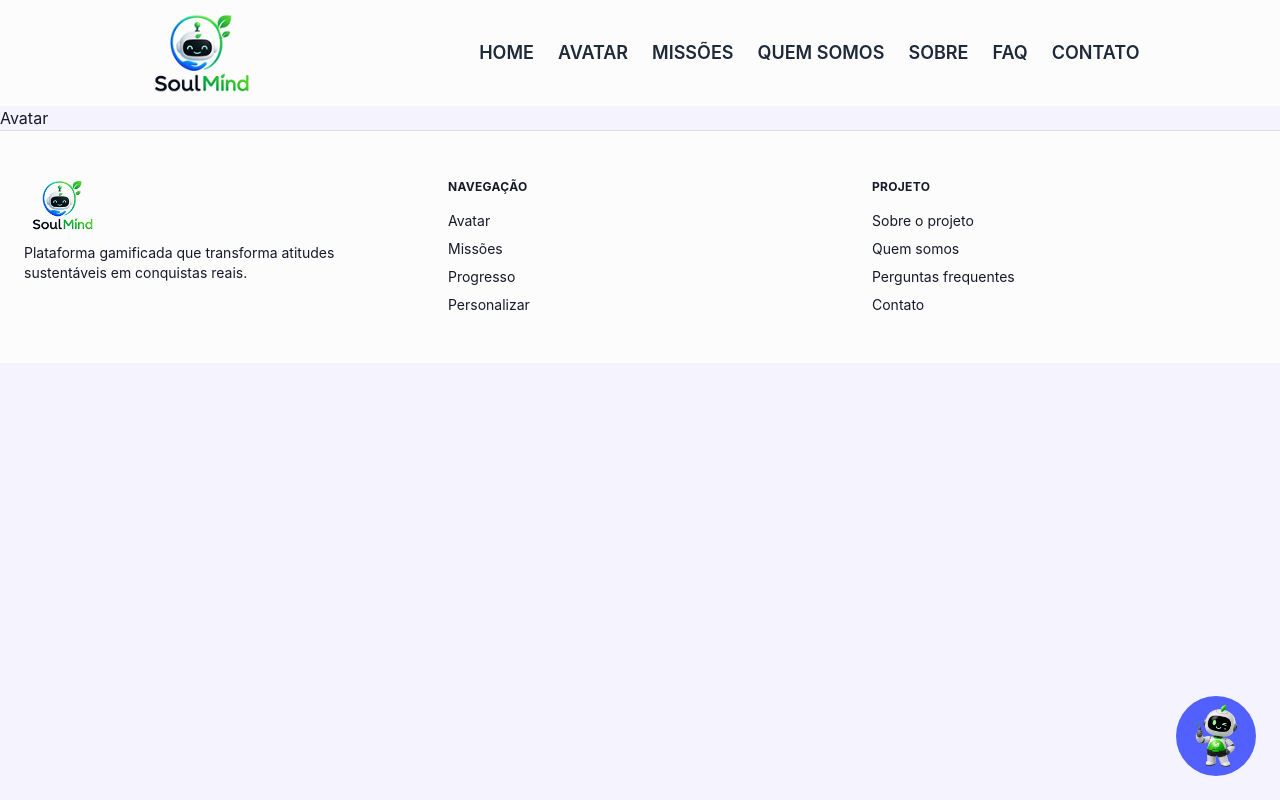
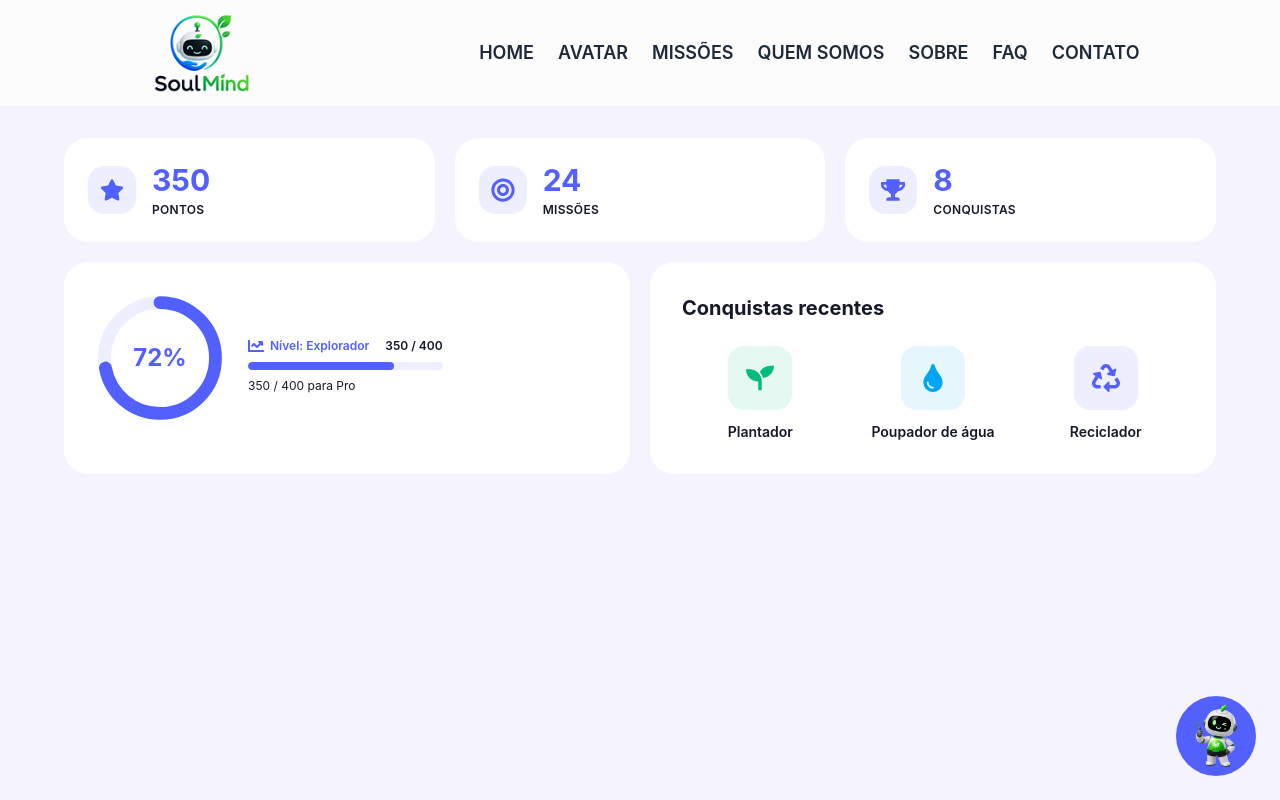
Before and after one commit to SoulMind-FIAP/Sprint3-SoulMind, a React (Vite) app in the folder SoulMind/: page /avatar in a window 1280 px wide. Shown: the top 800 px of the page. Built offline with nearby package versions, Linux system fonts and the light colour scheme.

Commit message:
feat: sessão de progresso

```diff
--- a/SoulMind/src/pages/Avatar/index.tsx
+++ b/SoulMind/src/pages/Avatar/index.tsx
@@ -1,7 +1,176 @@
+import { useState } from "react";
+import {FaStar,FaBullseye,FaTrophy,FaSeedling,FaTint,FaRecycle,FaChartLine,FaLock,FaCheck,FaUndo,FaHeart,} from "react-icons/fa";
+import {avatares,niveis} from "../../data/DadosAvatar";
+
 export default function Avatar() {
+  const pontosUsuario = 350;
+  const [avatarEscolhido, setAvatarEscolhido] = useState(1);
+  const nivelAtual =
+    [...niveis]
+      .reverse()
+      .find((nivel) => pontosUsuario >= nivel.min) ??
+    niveis[0];
+  const indiceNivel = niveis.findIndex(
+    (nivel) => nivel.nome === nivelAtual.nome
+  );
+  const proximoNivel = niveis[indiceNivel + 1];
+  const progressoNivel = proximoNivel
+    ? ((pontosUsuario - nivelAtual.min) /
+        (proximoNivel.min - nivelAtual.min)) *
+      100
+    : 100;
+  const avatarAtual = avatares.find(
+    (avatar) => avatar.id === avatarEscolhido
+  );
+  const progressoGeral = 72;
+  const raio = 52;
+  const circunferencia = 2 * Math.PI * raio;
+  const deslocamento =
+    circunferencia * (1 - progressoGeral / 100);
   return (
-    <div>
-      <p>Avatar</p>
-    </div>
+    <div className=" mt-8 min-h-screen bg-background w-9/10 m-auto">
+        <section className="  grid gap-5 sm:grid-cols-3">
+          <div className="rounded-3xl bg-card p-6 shadow-soft">
+            <div className="flex items-center gap-4">
+              <div className="flex h-12 w-12 items-center justify-center rounded-2xl bg-primary/10">
+                <FaStar className="h-6 w-6 fill-primary text-primary" />
+              </div>
+              <div>
+                <p className="text-3xl font-bold text-primary">
+                  {pontosUsuario}
+                </p>
+                <p className="mt-1 text-xs font-semibold uppercase tracking-wide text-muted-foreground">
+                  Pontos
+                </p>
+              </div>
+            </div>
+          </div>
+          <div className="rounded-3xl bg-card p-6 shadow-soft">
+            <div className="flex items-center gap-4">
+              <div className="flex h-12 w-12 items-center justify-center rounded-2xl bg-primary/10">
+                <FaBullseye className="h-6 w-6 text-primary" />
+              </div>
+              <div>
+                <p className="text-3xl font-bold text-primary">
+                  24
+                </p>
+                <p className="mt-1 text-xs font-semibold uppercase tracking-wide text-muted-foreground">
+                  Missões
+                </p>
+              </div>
+            </div>
+          </div>
+          <div className="rounded-3xl bg-card p-6 shadow-soft">
+            <div className="flex items-center gap-4">
+              <div className="flex h-12 w-12 items-center justify-center rounded-2xl bg-primary/10">
+                <FaTrophy className="h-6 w-6 text-primary" />
+              </div>
+              <div>
+                <p className="text-3xl font-bold text-primary">
+                  8
+                </p>
+                <p className="mt-1 text-xs font-semibold uppercase tracking-wide text-muted-foreground">
+                  Conquistas
+                </p>
+              </div>
+            </div>
+          </div>
+        </section>
+        <section className="mt-5 grid gap-5 lg:grid-cols-2">
+          <div className="rounded-3xl bg-card p-6 shadow-soft sm:p-8">
+            <div className="flex flex-col items-center gap-6 sm:flex-row">
+              <div className="relative h-32 w-32 shrink-0">
+                <svg
+                  viewBox="0 0 120 120"
+                  className="h-full w-full -rotate-90">
+                  <circle
+                    cx="60"
+                    cy="60"
+                    r={raio}
+                    fill="none"
+                    stroke="currentColor"
+                    strokeWidth="12"
+                    className="text-primary/10"/>
+                  <circle
+                    cx="60"
+                    cy="60"
+                    r={raio}
+                    fill="none"
+                    stroke="currentColor"
+                    strokeWidth="12"
+                    strokeLinecap="round"
+                    strokeDasharray={circunferencia}
+                    strokeDashoffset={deslocamento}
+                    className="text-primary"/>
+                </svg>
+                <span className="absolute inset-0 flex items-center justify-center text-2xl font-bold text-primary">
+                  {progressoGeral}%
+                </span>
+              </div>
+                <div className="mt-4">
+                  <div className="mb-2 flex items-center justify-between gap-4 text-xs font-semibold">
+                    <span className="flex items-center gap-1.5 text-primary">
+                      <FaChartLine className="h-4 w-4" />
+                      Nível: {nivelAtual.nome}
+                    </span>
+                    {proximoNivel && (
+                      <span className="text-muted-foreground">
+                        {pontosUsuario} / {proximoNivel.min}
+                      </span>
+                    )}
+                  </div>
+                  <div className="h-2 overflow-hidden rounded-full bg-primary/10">
+                    <div
+                      className="h-full rounded-full bg-primary transition-all"
+                      style={{
+                        width: `${Math.min(
+                          progressoNivel,
+                          100
+                        )}%`,
+                      }}
+                    />
+                  </div>
+                  {proximoNivel && (
+                    <p className="mt-2 text-xs text-muted-foreground">
+                      {pontosUsuario} / {proximoNivel.min} para{" "}
+                      {proximoNivel.nome}
+                    </p>
+                  )}
+                </div>
+              </div>
+            </div>
+          <div className="rounded-3xl bg-card p-6 shadow-soft sm:p-8">
+            <h2 className="text-xl font-bold">
+              Conquistas recentes
+            </h2>
+            <div className="mt-6 grid grid-cols-3 gap-4">
+              <div className="flex flex-col items-center gap-3 text-center">
+                <div className="flex h-16 w-16 items-center justify-center rounded-2xl bg-emerald-500/10">
+                  <FaSeedling className="h-7 w-7 text-emerald-500" />
+                </div>
+                <span className="text-xs font-semibold sm:text-sm">
+                  Plantador
+                </span>
+              </div>
+              <div className="flex flex-col items-center gap-3 text-center">
+                <div className="flex h-16 w-16 items-center justify-center rounded-2xl bg-sky-500/10">
+                  <FaTint className="h-7 w-7 text-sky-500" />
+                </div>
+                <span className="text-xs font-semibold sm:text-sm">
+                  Poupador de água
+                </span>
+              </div>
+              <div className="flex flex-col items-center gap-3 text-center">
+                <div className="flex h-16 w-16 items-center justify-center rounded-2xl bg-primary/10">
+                  <FaRecycle className="h-7 w-7 text-primary" />
+                </div>
+                <span className="text-xs font-semibold sm:text-sm">
+                  Reciclador
+                </span>
+              </div>
+            </div>
+          </div>
+        </section>
+      </div>
   );
 }
```
